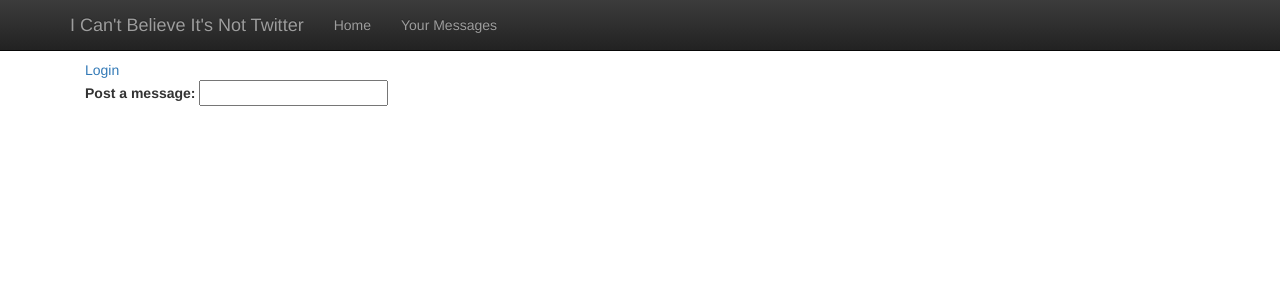
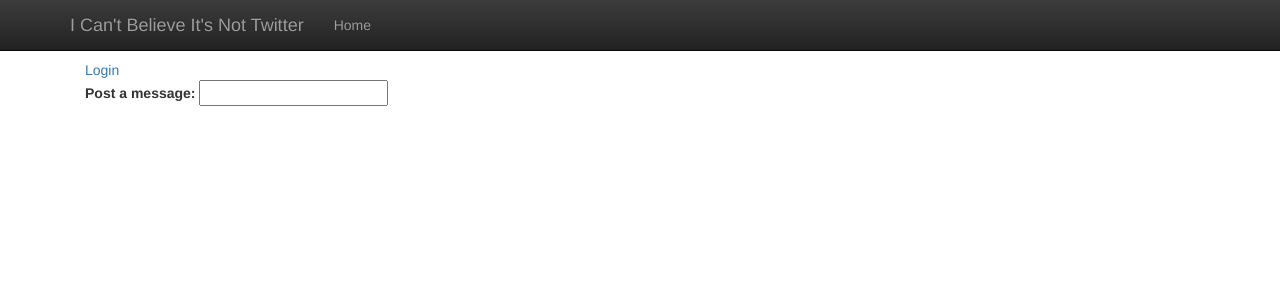
Before and after one commit to pennomi/openwest2015-twitter-clone, a Django app: page / in a window 1280 px wide. Shown: the top 300 px of the page. Run offline with Django 3.2, Linux system fonts and the light colour scheme; data that the repository does not hold is empty; some libraries are stand-ins or nearby versions.

Commit message:
Reduce menu

```diff
--- a/tweets/templates/index.html
+++ b/tweets/templates/index.html
@@ -30,8 +30,8 @@
       <div id="navbar" class="collapse navbar-collapse">
         <ul class="nav navbar-nav">
           <li><a href="/">Home</a></li>
-          <li><a href="">Your Messages</a></li>
-          <!--<li><a href="">Logout</a></li>
+          <!--<li><a href="">Your Messages</a></li>
+          <li><a href="">Logout</a></li>
           <li><a href="">Login</a></li>
           <li><a href="">Register</a></li>-->
         </ul>
```
